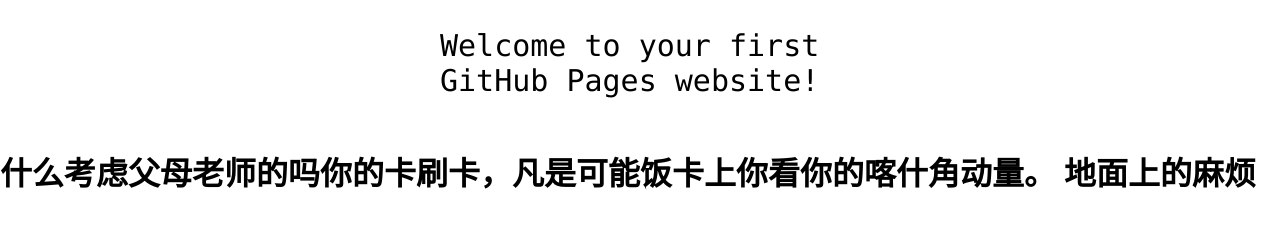
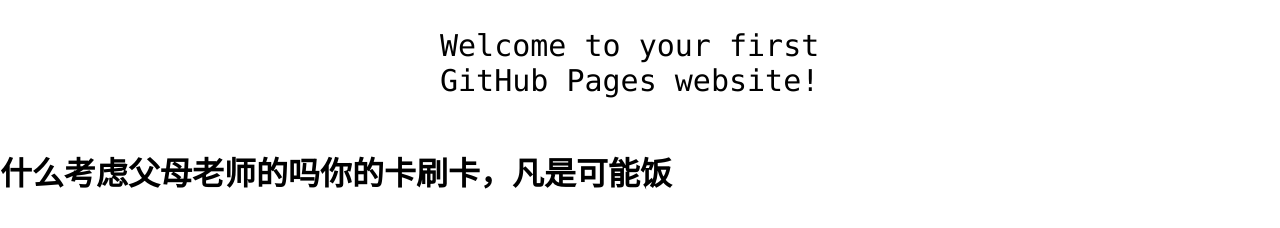
Before and after one commit to lemen-tree-dev/hello-world-master, a plain HTML site: page index.html in a window 1280 px wide. Shown: the part 360-588 px from the top of the page. Drawn offline with Linux system fonts and the light colour scheme.

Commit message:
改变vcbvshjghjb

```diff
--- a/index.html
+++ b/index.html
@@ -13,6 +13,6 @@
 
 <!-- Change this code here by copy and pasting your template on line 15 -->
 <p>Welcome to your first GitHub Pages website!</p>
-  <h1>什么考虑父母老师的吗你的卡刷卡，凡是可能饭卡上你看你的喀什角动量。 地面上的麻烦</h1>
+  <h1>什么考虑父母老师的吗你的卡刷卡，凡是可能饭</h1>
 </body>
 </html>
```
